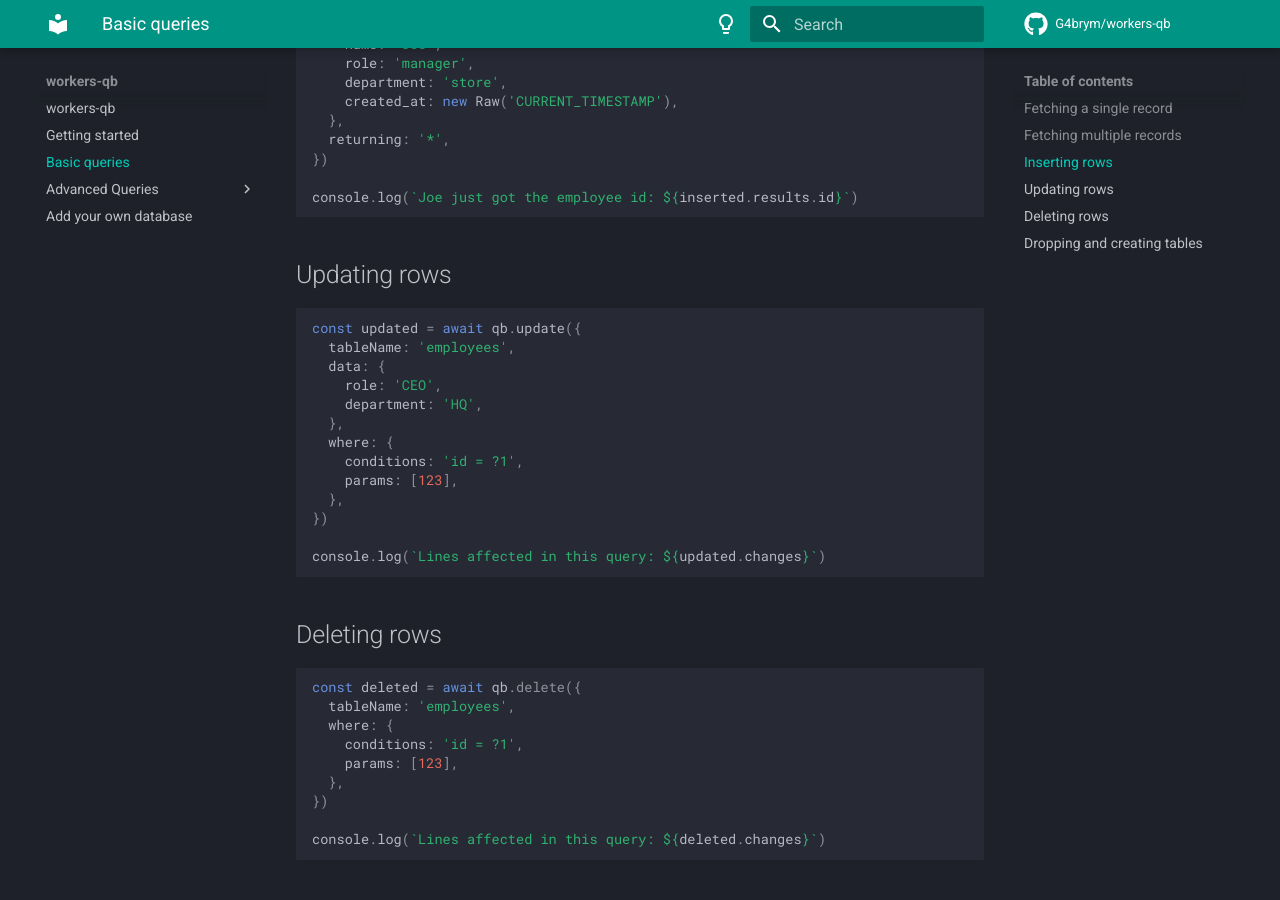
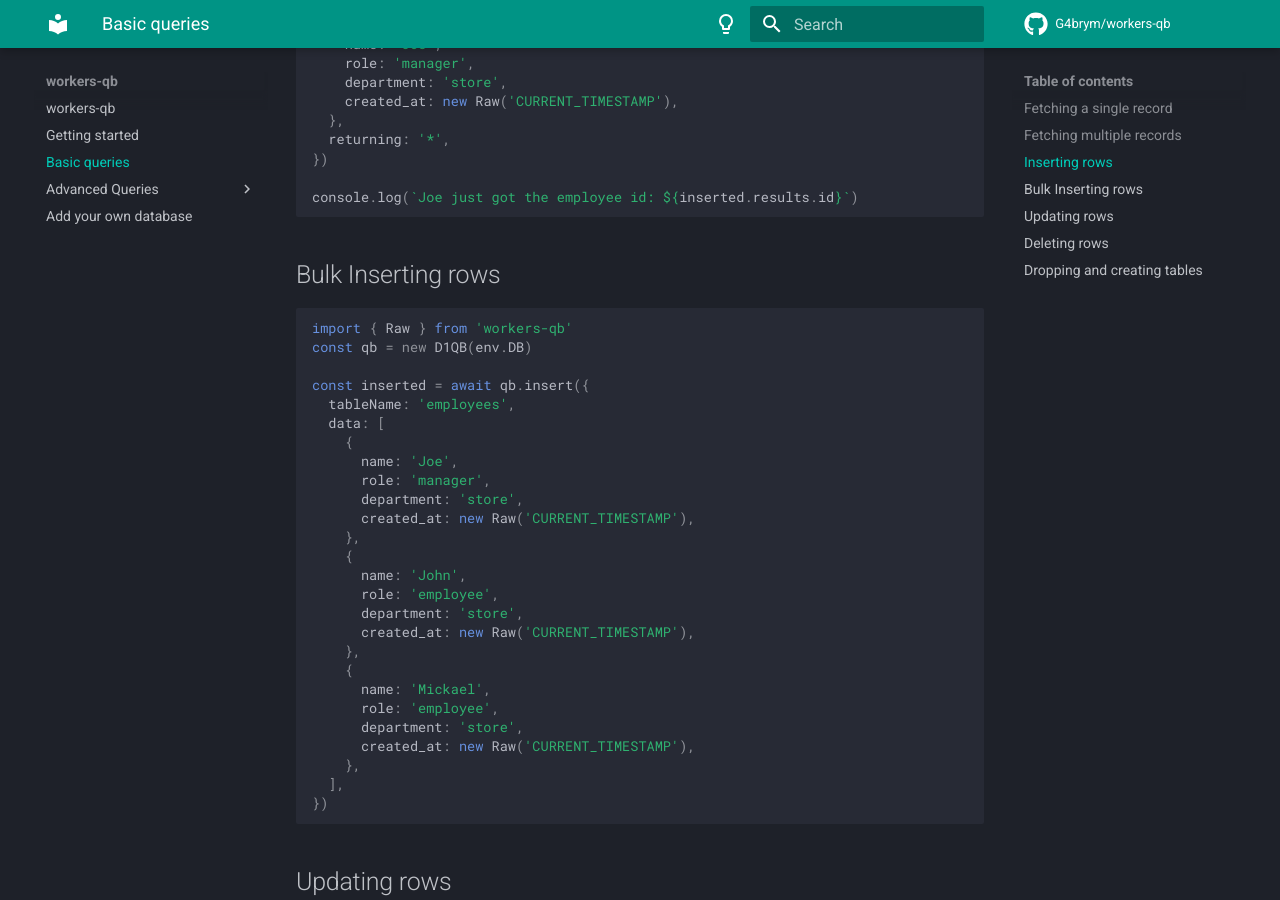
Before and after one commit to G4brym/workers-qb, an MkDocs documentation site: the page built from docs/pages/basic-queries.md, in a window 1280 px wide and 900 px high, scrolled down 1172 px. Built offline with MkDocs 1.6.1 and Material for MkDocs 9.7.7, drawn with Linux system fonts in a browser that asks for light colours; comment, search, counter and statistics services are not loaded.

Commit message:
Add bulk insert

````diff
--- a/docs/pages/basic-queries.md
+++ b/docs/pages/basic-queries.md
@@ -61,6 +61,37 @@ const inserted = await qb.insert({
 console.log(`Joe just got the employee id: ${inserted.results.id}`)
 ```
 
+## Bulk Inserting rows
+
+```ts
+import { Raw } from 'workers-qb'
+const qb = new D1QB(env.DB)
+
+const inserted = await qb.insert({
+  tableName: 'employees',
+  data: [
+    {
+      name: 'Joe',
+      role: 'manager',
+      department: 'store',
+      created_at: new Raw('CURRENT_TIMESTAMP'),
+    },
+    {
+      name: 'John',
+      role: 'employee',
+      department: 'store',
+      created_at: new Raw('CURRENT_TIMESTAMP'),
+    },
+    {
+      name: 'Mickael',
+      role: 'employee',
+      department: 'store',
+      created_at: new Raw('CURRENT_TIMESTAMP'),
+    },
+  ],
+})
+```
+
 ## Updating rows
 
 ```ts
````
Also changed, not shown: README.md, 3 other files.
